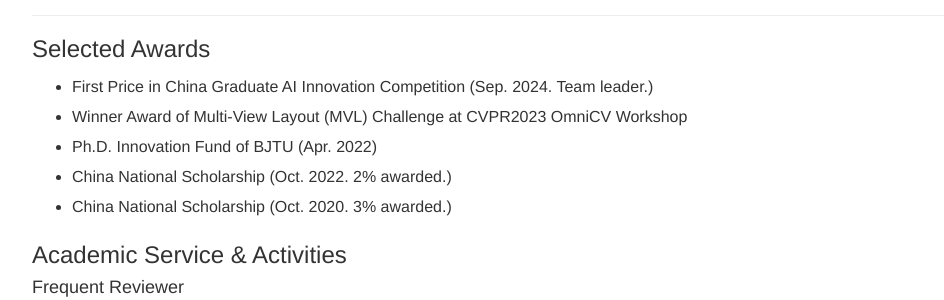
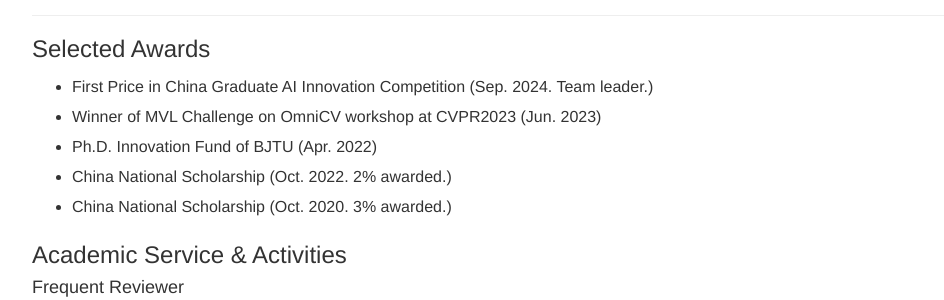
Before and after one commit to nie-lang/nie-lang.github.io, a Jekyll site: the page built from index.html, in a window 1280 px wide and 900 px high, scrolled down 5121 px. Shown: the part 152-452 px from the top of the window, without its empty margins (108-1052 px from the left). Built offline with Jekyll 4.4.1, drawn with Linux system fonts in a browser that asks for light colours; nearby versions of some CDN libraries; library files that are not in the unit come from our copies.

Commit message:
Update award.html

```diff
--- a/_includes/award.html
+++ b/_includes/award.html
@@ -5,7 +5,7 @@
 	</h3>
 	<ul >
 		<li>First Price in China Graduate AI Innovation Competition (Sep. 2024. Team leader.) </li>
-		<li>Winner Award of Multi-View Layout (MVL) Challenge at CVPR2023 OmniCV Workshop </li>
+		<li>Winner of MVL Challenge on OmniCV workshop at CVPR2023 (Jun. 2023) </li>
 		<li>Ph.D. Innovation Fund of BJTU (Apr. 2022)</li>
 		<li>China National Scholarship (Oct. 2022. 2% awarded.)</li>
 		<li>China National Scholarship (Oct. 2020. 3% awarded.)</li>
```
